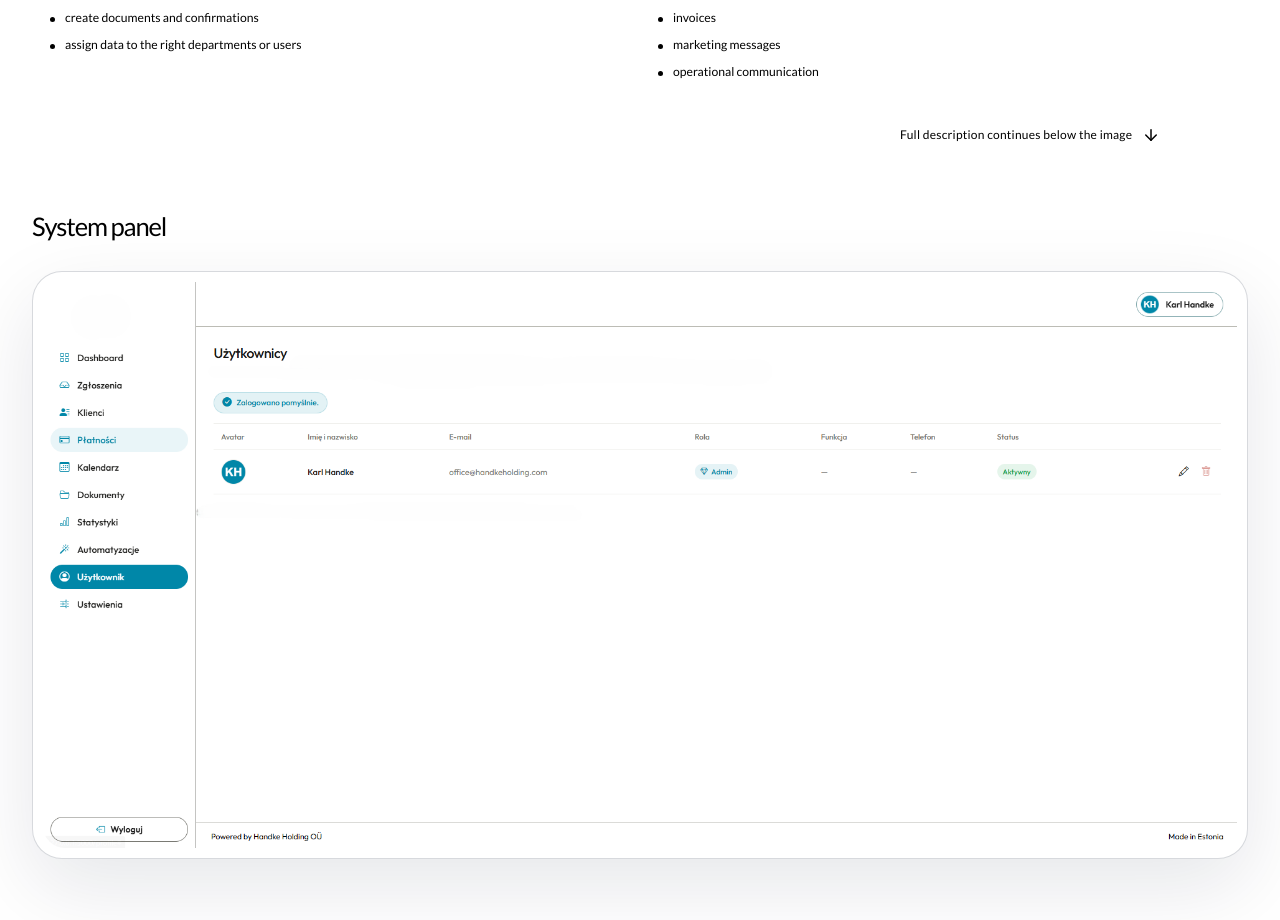
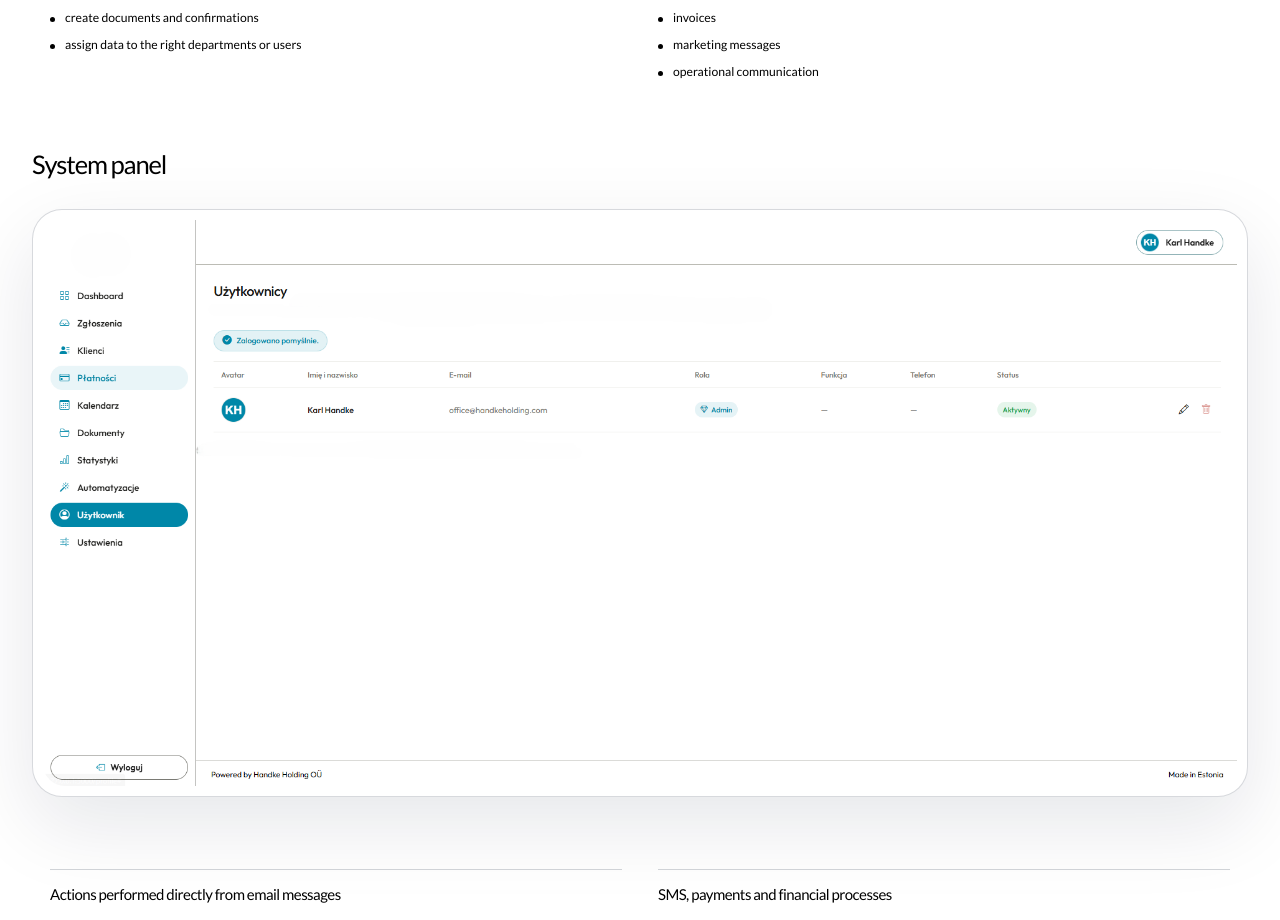
Before and after one commit to Empire84-gif/sddestonie, a React (Vite) app in the folder frontend/: page /projects in a window 1280 px wide. Shown: the part 1001-1921 px from the top of the page. Built offline with nearby package versions, Linux system fonts and the light colour scheme; no server answers.

Commit message:
Remove continue section from projects showcase
Removed the continue section from the projects showcase.

```diff
--- a/frontend/src/pages/EnProjectsPage.jsx
+++ b/frontend/src/pages/EnProjectsPage.jsx
@@ -516,10 +516,6 @@ function EnProjectsPage() {
                 ))}
               </div>
 
-              <div className="projects-showcase-section__continue">
-                <span>Full description continues below the image</span>
-                <ArrowDown size={18} />
-              </div>
             </div>
 
             <div
```
